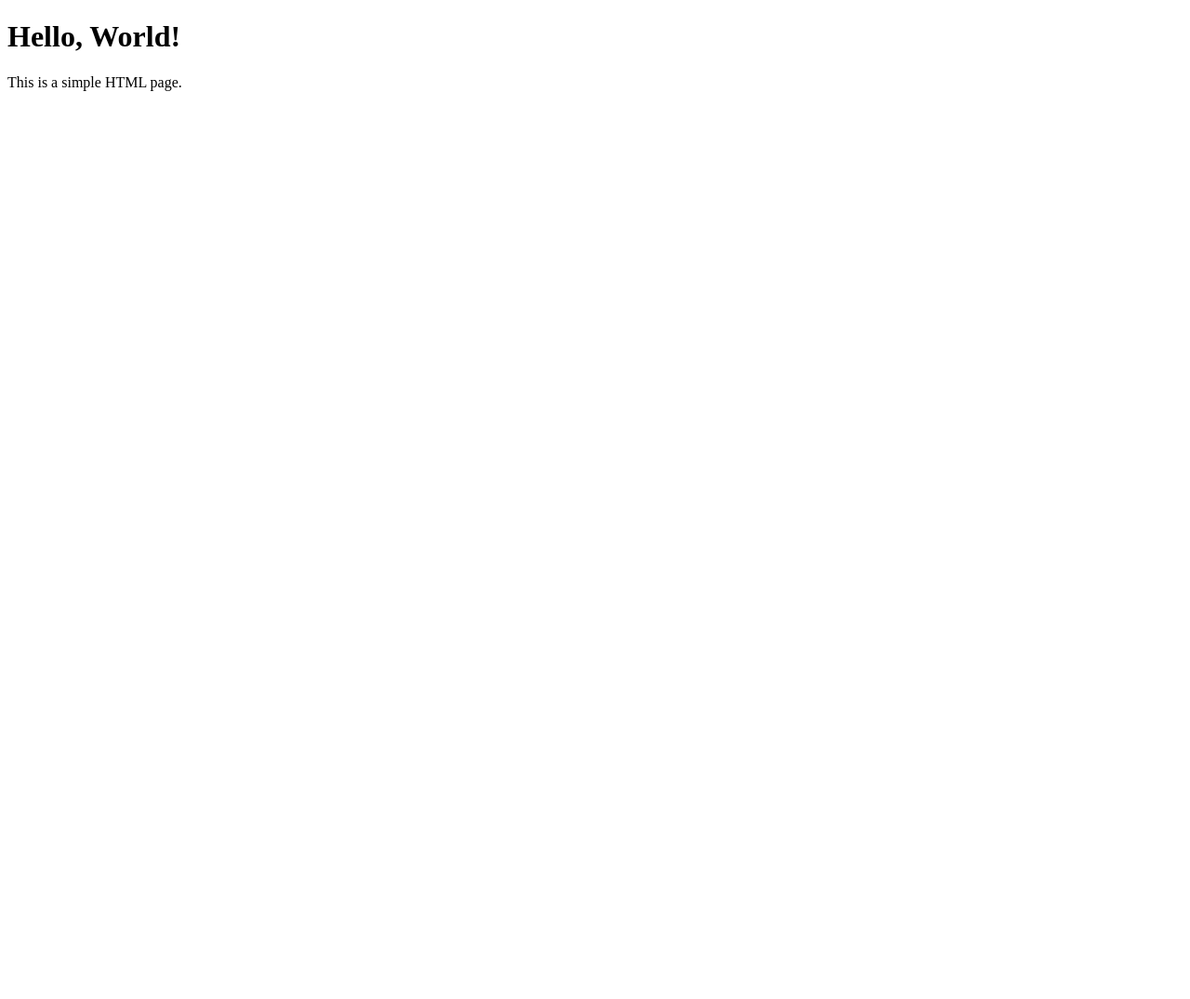
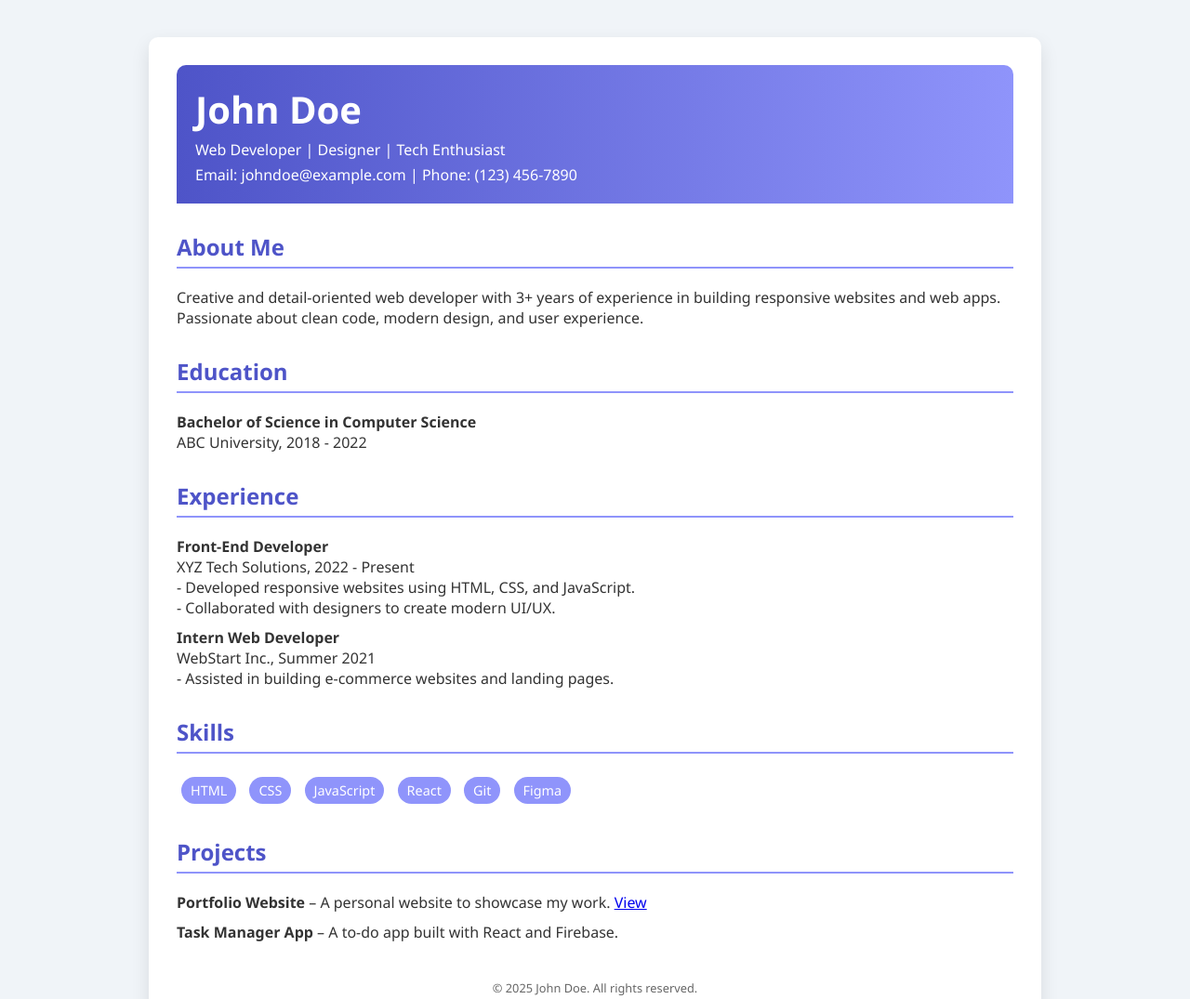
Before and after one commit to kavyacshah1/mywebsite, a plain HTML site: page index.html in a window 1280 px wide. Shown: the top 1075 px of the page at 93% size. Before the commit the page ends 800 px from the top, so only its background shows below. Drawn offline with Linux system fonts and the light colour scheme.

Commit message:
Update index.html

```diff
--- a/index.html
+++ b/index.html
@@ -1,10 +1,139 @@
 <!DOCTYPE html>
-<html>
+<html lang="en">
 <head>
-    <title>My First HTML Page</title>
+    <meta charset="UTF-8">
+    <title>My Colorful Resume</title>
+    <style>
+        body {
+            font-family: 'Segoe UI', Tahoma, Geneva, Verdana, sans-serif;
+            margin: 0;
+            padding: 0;
+            background: #f0f4f8;
+            color: #333;
+        }
+
+        .container {
+            max-width: 900px;
+            margin: 40px auto;
+            background: #fff;
+            padding: 30px;
+            box-shadow: 0 8px 20px rgba(0, 0, 0, 0.1);
+            border-radius: 10px;
+        }
+
+        .header {
+            background: linear-gradient(90deg, #4e54c8, #8f94fb);
+            color: white;
+            padding: 20px;
+            border-radius: 10px 10px 0 0;
+        }
+
+        .header h1 {
+            margin: 0;
+            font-size: 2.5em;
+        }
+
+        .header p {
+            margin: 5px 0 0;
+        }
+
+        .section {
+            margin: 30px 0;
+        }
+
+        .section h2 {
+            color: #4e54c8;
+            border-bottom: 2px solid #8f94fb;
+            padding-bottom: 5px;
+        }
+
+        .section ul {
+            list-style-type: none;
+            padding-left: 0;
+        }
+
+        .section li {
+            margin: 10px 0;
+        }
+
+        .skills span {
+            display: inline-block;
+            background: #8f94fb;
+            color: white;
+            padding: 5px 10px;
+            margin: 5px;
+            border-radius: 20px;
+            font-size: 0.9em;
+        }
+
+        .footer {
+            text-align: center;
+            font-size: 0.8em;
+            color: #666;
+            margin-top: 40px;
+        }
+    </style>
 </head>
 <body>
-    <h1>Hello, World!</h1>
-    <p>This is a simple HTML page.</p>
+    <div class="container">
+
+        <div class="header">
+            <h1>John Doe</h1>
+            <p>Web Developer | Designer | Tech Enthusiast</p>
+            <p>Email: johndoe@example.com | Phone: (123) 456-7890</p>
+        </div>
+
+        <div class="section">
+            <h2>About Me</h2>
+            <p>Creative and detail-oriented web developer with 3+ years of experience in building responsive websites and web apps. Passionate about clean code, modern design, and user experience.</p>
+        </div>
+
+        <div class="section">
+            <h2>Education</h2>
+            <ul>
+                <li><strong>Bachelor of Science in Computer Science</strong><br>ABC University, 2018 - 2022</li>
+            </ul>
+        </div>
+
+        <div class="section">
+            <h2>Experience</h2>
+            <ul>
+                <li>
+                    <strong>Front-End Developer</strong><br>
+                    XYZ Tech Solutions, 2022 - Present<br>
+                    - Developed responsive websites using HTML, CSS, and JavaScript.<br>
+                    - Collaborated with designers to create modern UI/UX.
+                </li>
+                <li>
+                    <strong>Intern Web Developer</strong><br>
+                    WebStart Inc., Summer 2021<br>
+                    - Assisted in building e-commerce websites and landing pages.
+                </li>
+            </ul>
+        </div>
+
+        <div class="section skills">
+            <h2>Skills</h2>
+            <span>HTML</span>
+            <span>CSS</span>
+            <span>JavaScript</span>
+            <span>React</span>
+            <span>Git</span>
+            <span>Figma</span>
+        </div>
+
+        <div class="section">
+            <h2>Projects</h2>
+            <ul>
+                <li><strong>Portfolio Website</strong> – A personal website to showcase my work. <a href="#">View</a></li>
+                <li><strong>Task Manager App</strong> – A to-do app built with React and Firebase.</li>
+            </ul>
+        </div>
+
+        <div class="footer">
+            &copy; 2025 John Doe. All rights reserved.
+        </div>
+
+    </div>
 </body>
 </html>
```
